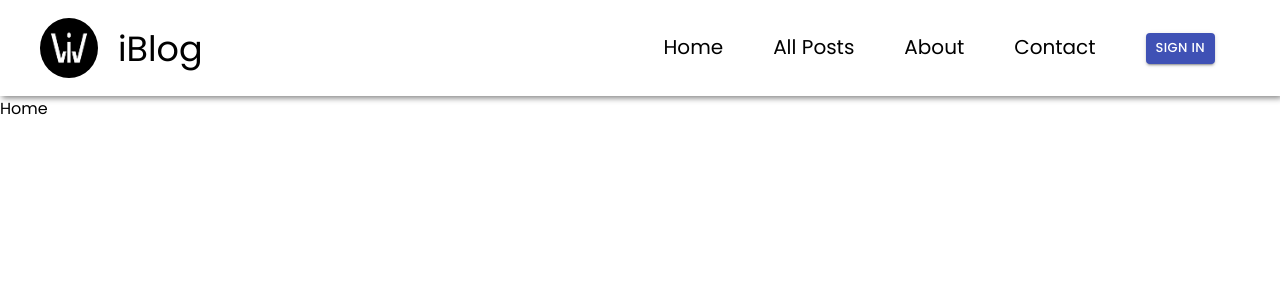
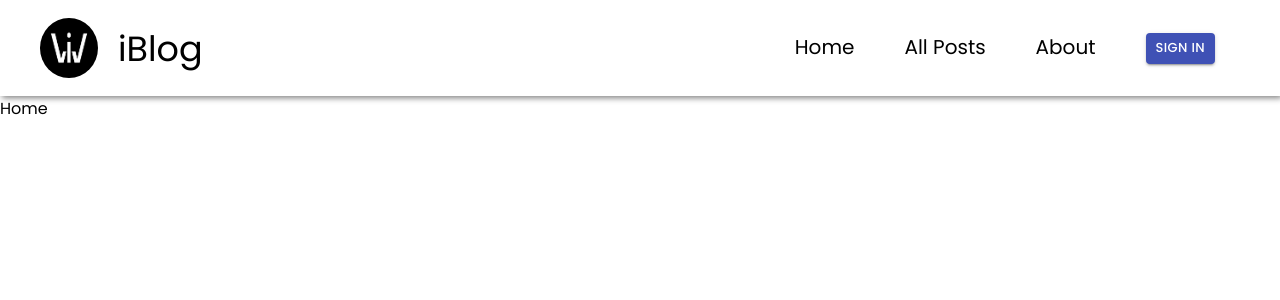
Before and after one commit to islemwilcher/iblog, a React (Create React App) app: page / in a window 1280 px wide. Shown: the top 300 px of the page. Built offline with nearby package versions, Linux system fonts and the light colour scheme.

Commit message:
delete the contacte page/ adding social media instead later on

```diff
--- a/src/App.js
+++ b/src/App.js
@@ -12,7 +12,6 @@ import Dashboard from './pages/dashboard/Dashboard'
 import AllPosts from './pages/all posts/AllPosts'
 import Home from './pages/home/Home'
 import About from './pages/about/About'
-import Contact from './pages/contact/Contact'
 import signin from './pages/signin/signin'
 import ManagePosts from './pages/admin/manageposts/ManagePosts';
 
@@ -28,7 +27,6 @@ const App = () => {
                     <Route path='/' exact component={Home} />
                     <Route path="/allposts" component={AllPosts} />
                     <Route path='/about' component={About} />
-                    <Route path='/contact' component={Contact} />
                     <Route path='/signin' component={signin} />
                 </Switch>
 
--- a/src/components/nav/RightNav.jsx
+++ b/src/components/nav/RightNav.jsx
@@ -87,7 +87,6 @@ const RightNav = ({ open }) => {
             <Link style={navStyle} to="/" ><li>Home</li></Link>
             <Link style={navStyle} to="/allposts"><li>All Posts</li></Link>
             <Link style={navStyle} to="/about"><li>About</li></Link>
-            <Link style={navStyle} to="/contact"><li>Contact</li></Link>
             {user
                 ? <Link style={navStyle} to="/dashboard"><li>Dashboard</li></Link>
                 : null
--- a/src/pages/contact/Contact.jsx
+++ /dev/null
@@ -1,10 +0,0 @@
-
-const Contact = () => {
-    return (
-        <div>
-            Contact
-        </div>
-    )
-}
-
-export default Contact
```
